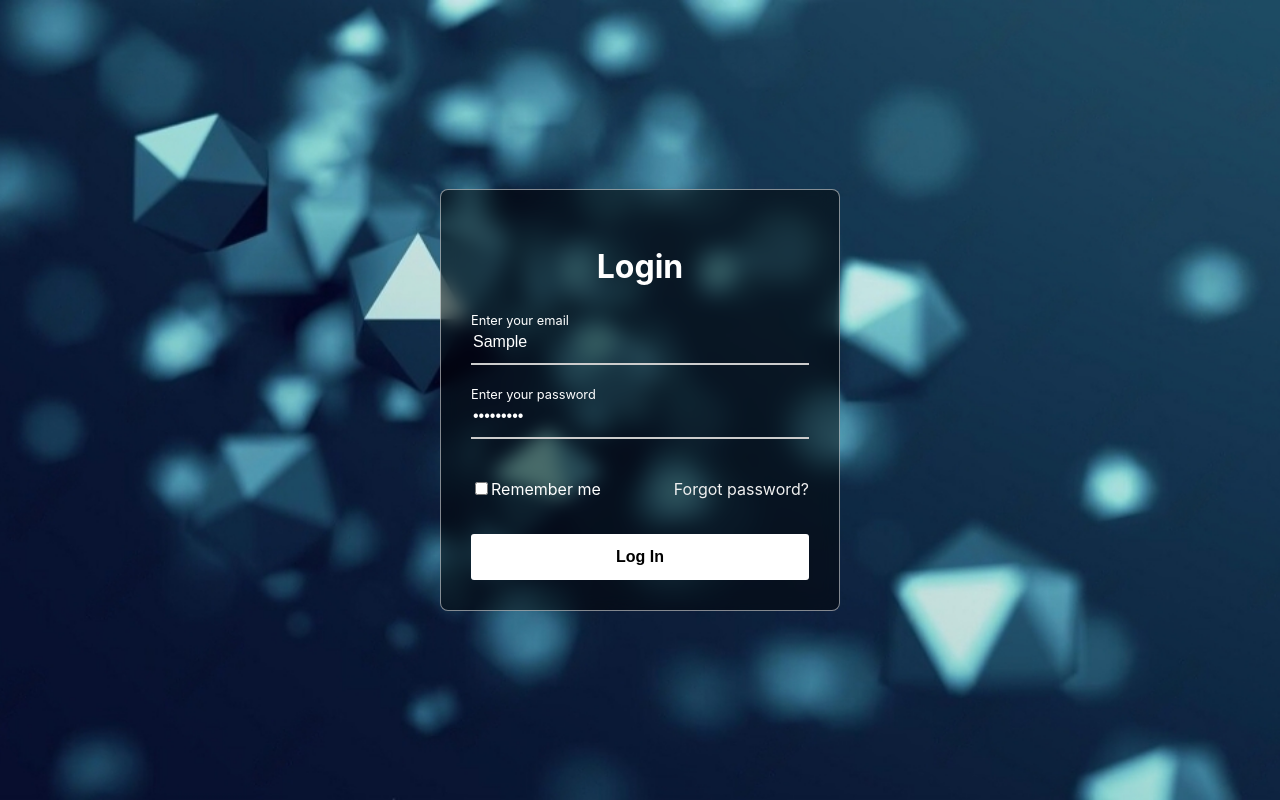
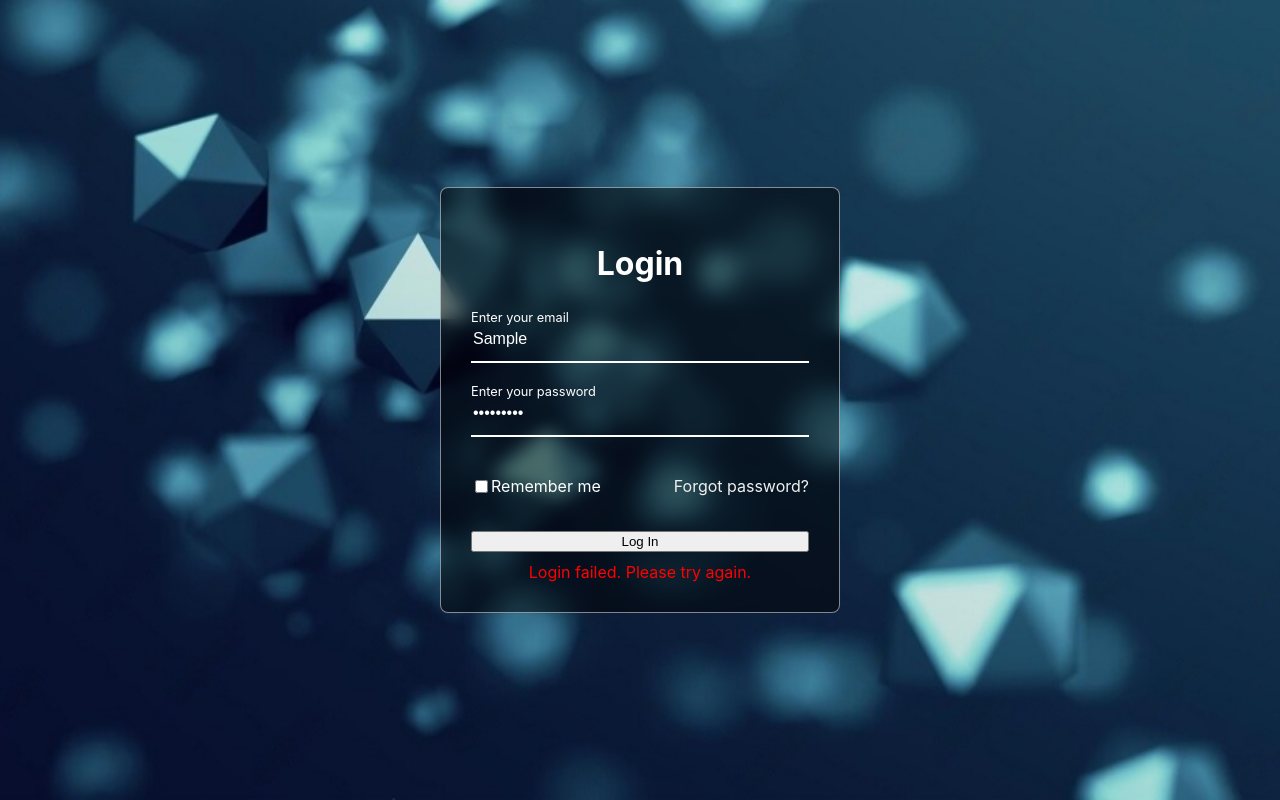
Before and after one commit to harshilantala/Inventory_Management_Syatem, a React (Create React App) app: page /login in a window 1280 px wide. Both pictures are taken after typing "Sample", "Sample123" into the empty fields and a click on the button "Log In". Built offline with nearby package versions, Linux system fonts and the light colour scheme; no server answers.

Commit message:
Login.js

```diff
--- a/src/components/Login.js
+++ b/src/components/Login.js
@@ -1,15 +1,35 @@
-import React, { useState } from 'react';
+/* eslint-disable no-undef */
+import React, { useState, useEffect } from 'react';
+import axios from 'axios';
+import { Link } from 'react-router-dom';
 
 const LoginForm = () => {
   const [email, setEmail] = useState('');
   const [password, setPassword] = useState('');
   const [rememberMe, setRememberMe] = useState(false);
+  const [loginSuccess, setLoginSuccess] = useState(false);
+  const [errorMessage, setErrorMessage] = useState('');
   const [emailFocused, setEmailFocused] = useState(false);
   const [passwordFocused, setPasswordFocused] = useState(false);
 
-  const handleSubmit = (e) => {
+  const handleSubmit = async (e) => {
     e.preventDefault();
-    console.log('Form submitted:', { email, password, rememberMe });
+    try {
+      const response = await axios.post('http://localhost:3000/login', {
+        email,
+        password,
+        rememberMe,
+      });
+      console.log('Login successful:', response.data);
+      setLoginSuccess(true);
+      setEmail('');
+      setPassword('');
+      setErrorMessage('');
+    } catch (error) {
+      console.error('Login failed:', error.response ? error.response.data : error.message);
+      setErrorMessage('Login failed. Please try again.');
+      setLoginSuccess(false);
+    }
   };
 
   const styles = {
@@ -92,9 +112,6 @@ const LoginForm = () => {
       color: '#efefef',
       textDecoration: 'none',
     },
-    linkHover: {
-      textDecoration: 'underline',
-    },
     button: {
       background: '#fff',
       color: '#000',
@@ -107,10 +124,13 @@ const LoginForm = () => {
       border: '2px solid transparent',
       transition: '0.3s ease',
     },
-    buttonHover: {
-      color: '#fff',
-      borderColor: '#fff',
-      background: 'rgba(255, 255, 255, 0.15)',
+    successMessage: {
+      color: 'green',
+      marginTop: '10px',
+    },
+    errorMessage: {
+      color: 'red',
+      marginTop: '10px',
     },
     '@media (max-width: 600px)': {
       heading: {
@@ -133,7 +153,7 @@ const LoginForm = () => {
     },
   };
 
-  React.useEffect(() => {
+  useEffect(() => {
     const styleSheet = document.createElement('style');
     styleSheet.type = 'text/css';
     styleSheet.innerText = `
@@ -163,7 +183,12 @@ const LoginForm = () => {
       <div style={styles.wrapper}>
         <form style={styles.form} onSubmit={handleSubmit}>
           <h2 style={styles.heading}>Login</h2>
-          <div style={styles.inputField}>
+          <div
+            style={{
+              ...styles.inputField,
+              ...(emailFocused || email ? { borderBottomColor: '#fff' } : {}),
+            }}
+          >
             <input
               type="text"
               id="email"
@@ -178,12 +203,18 @@ const LoginForm = () => {
               htmlFor="email"
               style={{
                 ...styles.inputLabel,
-                ...(email || emailFocused ? styles.inputFocus : {})
-              }}>
+                ...(emailFocused || email ? styles.inputFocus : {}),
+              }}
+            >
               Enter your email
             </label>
           </div>
-          <div style={styles.inputField}>
+          <div
+            style={{
+              ...styles.inputField,
+              ...(passwordFocused || password ? { borderBottomColor: '#fff' } : {}),
+            }}
+          >
             <input
               type="password"
               id="pass"
@@ -198,8 +229,9 @@ const LoginForm = () => {
               htmlFor="pass"
               style={{
                 ...styles.inputLabel,
-                ...(password || passwordFocused ? styles.inputFocus : {})
-              }}>
+                ...(passwordFocused || password ? styles.inputFocus : {}),
+              }}
+            >
               Enter your password
             </label>
           </div>
@@ -213,9 +245,18 @@ const LoginForm = () => {
               />
               <span>Remember me</span>
             </label>
-            <a href="/" style={styles.link}>Forgot password?</a>
+            <Link to="/" style={styles.link}>Forgot password?</Link>
           </div>
-          <button type="submit" style={styles.button}>Log In</button>
+          <button
+            type="submit"
+            style={styles.button}
+            onMouseEnter={(e) => (e.target.style = { ...styles.button, ...styles.buttonHover })}
+            onMouseLeave={(e) => (e.target.style = styles.button)}
+          >
+            Log In
+          </button>
+          {loginSuccess && <div style={styles.successMessage}>Login successful!</div>}
+          {errorMessage && <div style={styles.errorMessage}>{errorMessage}</div>}
         </form>
       </div>
     </div>
```
